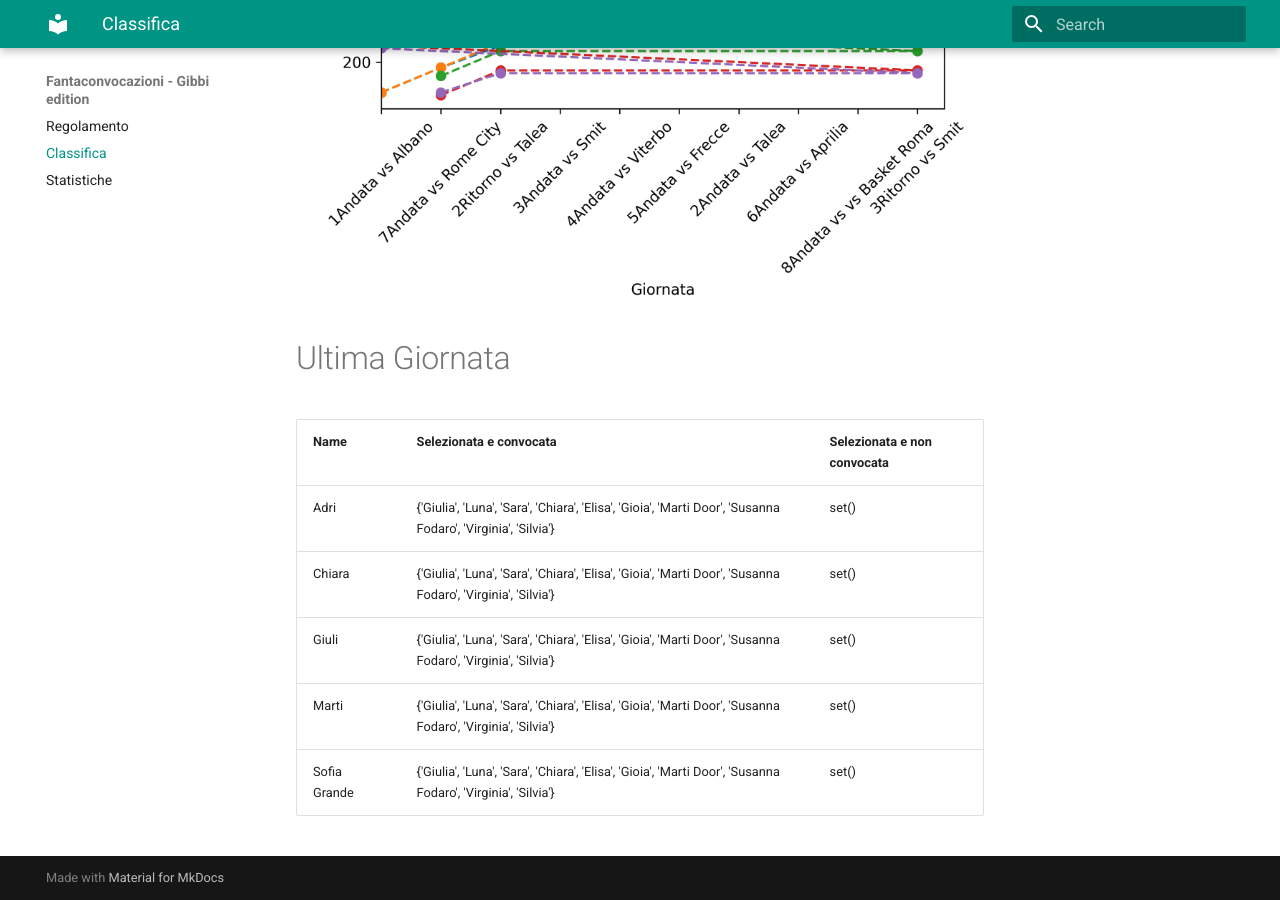
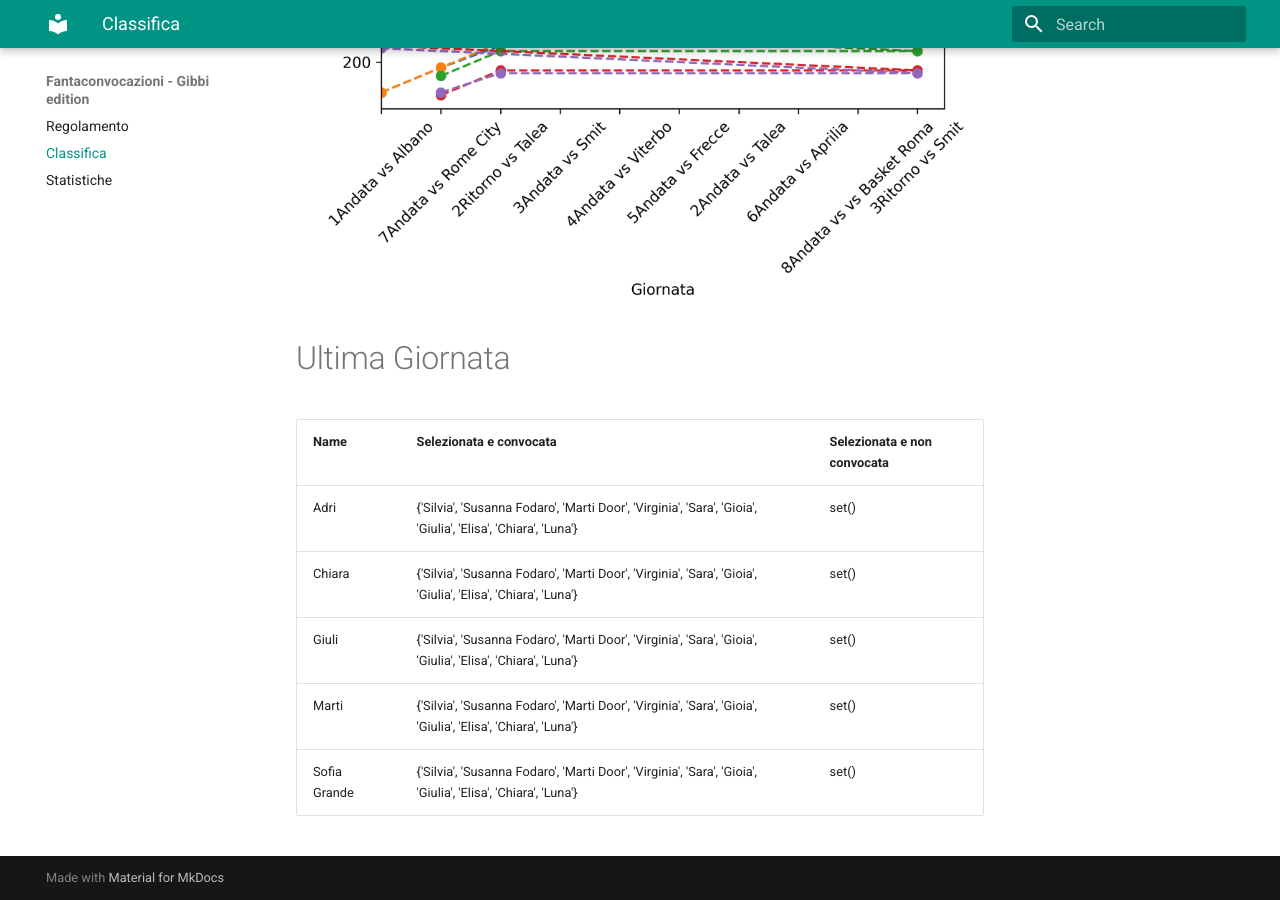
Before and after one commit to martinig94/fantagibbi, an MkDocs documentation site: the page built from docs/Classifica.md, in a window 1280 px wide and 900 px high, scrolled down 810 px. Built offline with MkDocs 1.6.1 and Material for MkDocs 9.7.7, drawn with Linux system fonts in a browser that asks for light colours.

Commit message:
Auto-update from main.py

```diff
--- a/docs/Classifica.md
+++ b/docs/Classifica.md
@@ -18,9 +18,9 @@
 <!-- START_TABLE CORRECT -->
 | Name         | Selezionata e convocata                                                                                      | Selezionata e non convocata   |
 |:-------------|:-------------------------------------------------------------------------------------------------------------|:------------------------------|
-| Adri         | {'Giulia', 'Luna', 'Sara', 'Chiara', 'Elisa', 'Gioia', 'Marti Door', 'Susanna Fodaro', 'Virginia', 'Silvia'} | set()                         |
-| Chiara       | {'Giulia', 'Luna', 'Sara', 'Chiara', 'Elisa', 'Gioia', 'Marti Door', 'Susanna Fodaro', 'Virginia', 'Silvia'} | set()                         |
-| Giuli        | {'Giulia', 'Luna', 'Sara', 'Chiara', 'Elisa', 'Gioia', 'Marti Door', 'Susanna Fodaro', 'Virginia', 'Silvia'} | set()                         |
-| Marti        | {'Giulia', 'Luna', 'Sara', 'Chiara', 'Elisa', 'Gioia', 'Marti Door', 'Susanna Fodaro', 'Virginia', 'Silvia'} | set()                         |
-| Sofia Grande | {'Giulia', 'Luna', 'Sara', 'Chiara', 'Elisa', 'Gioia', 'Marti Door', 'Susanna Fodaro', 'Virginia', 'Silvia'} | set()                         |
+| Adri         | {'Silvia', 'Susanna Fodaro', 'Marti Door', 'Virginia', 'Sara', 'Gioia', 'Giulia', 'Elisa', 'Chiara', 'Luna'} | set()                         |
+| Chiara       | {'Silvia', 'Susanna Fodaro', 'Marti Door', 'Virginia', 'Sara', 'Gioia', 'Giulia', 'Elisa', 'Chiara', 'Luna'} | set()                         |
+| Giuli        | {'Silvia', 'Susanna Fodaro', 'Marti Door', 'Virginia', 'Sara', 'Gioia', 'Giulia', 'Elisa', 'Chiara', 'Luna'} | set()                         |
+| Marti        | {'Silvia', 'Susanna Fodaro', 'Marti Door', 'Virginia', 'Sara', 'Gioia', 'Giulia', 'Elisa', 'Chiara', 'Luna'} | set()                         |
+| Sofia Grande | {'Silvia', 'Susanna Fodaro', 'Marti Door', 'Virginia', 'Sara', 'Gioia', 'Giulia', 'Elisa', 'Chiara', 'Luna'} | set()                         |
 <!-- END_TABLE CORRECT -->
```
